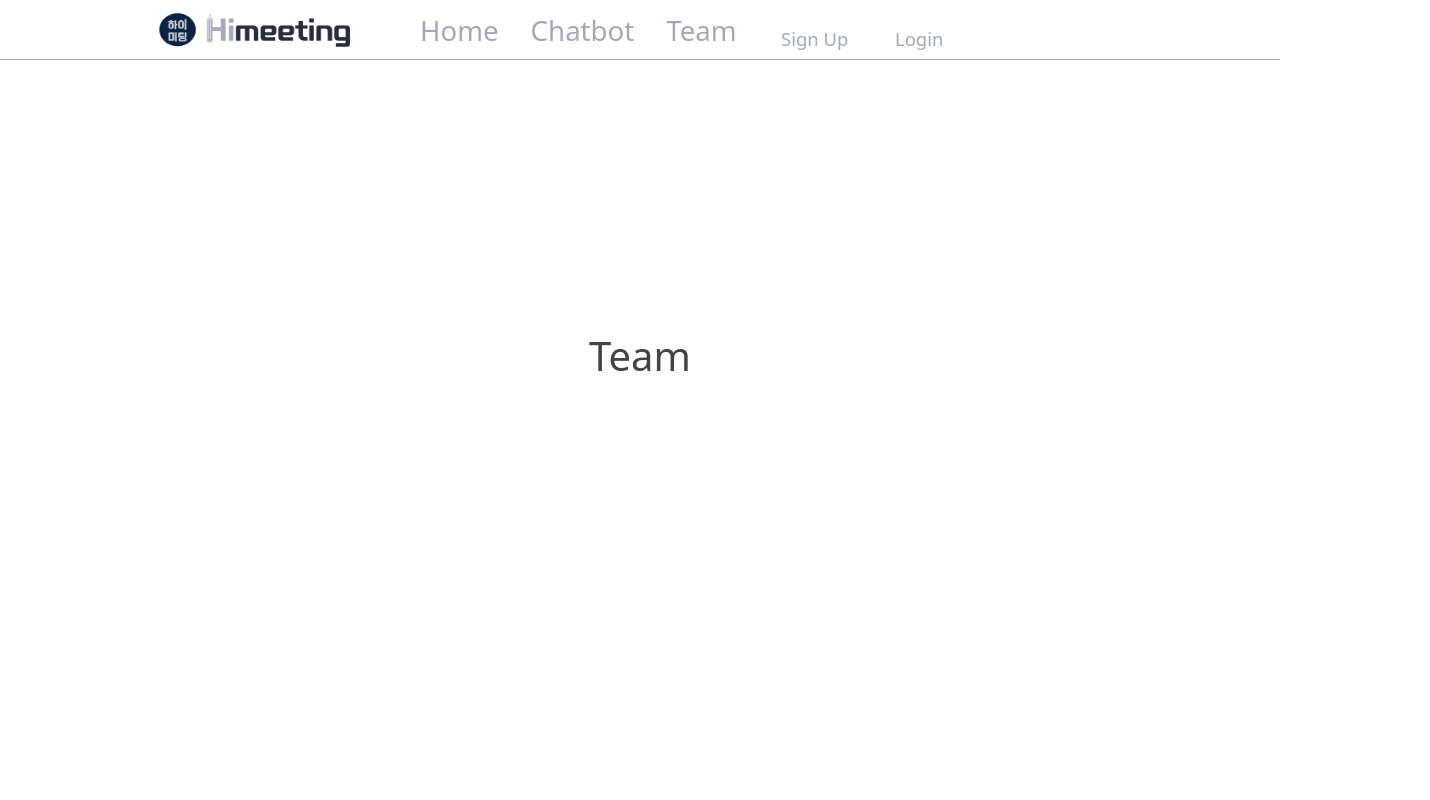
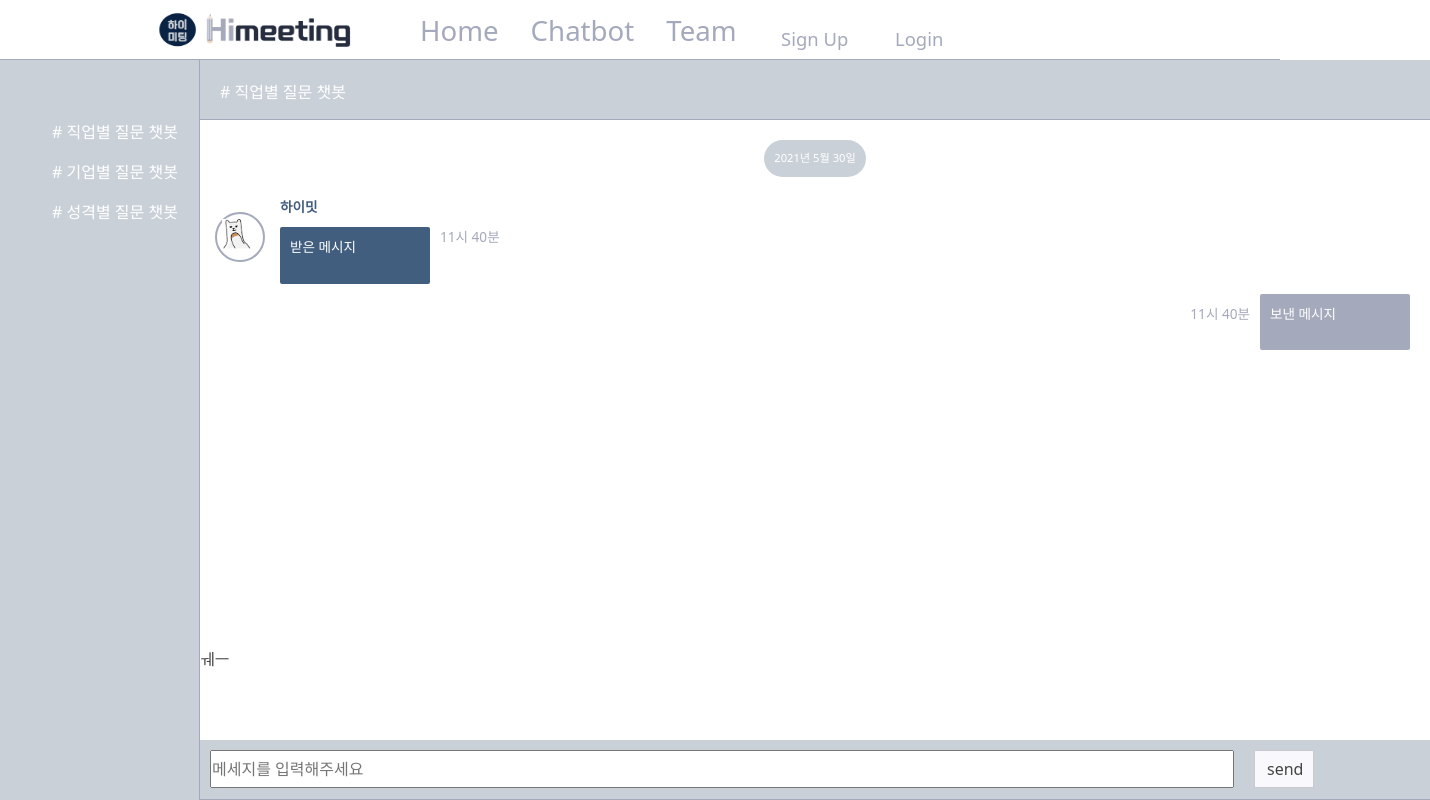
Before and after one commit to nodemonkr/Chatbot, a React (Create React App) app: page /team in a window 1280 px wide. Shown: the whole page, 1430 px wide, since content can reach past the window. Built offline with nearby package versions, Linux system fonts and the light colour scheme.

Commit message:
2021-06-07 DY : chatbot css 수정
2021-06-07 DY : chatbot css 수정

```diff
--- /dev/null
+++ b/src/css/team.module.css
@@ -0,0 +1,166 @@
+
+/* 전체 박스 */
+.chatbot {
+    margin-top: 60px;
+    display: flex;
+    justify-content: space-between;
+    flex-wrap: wrap;
+}
+
+
+/* 채팅 목록 박스 */
+.chatbotLeft {
+    height: 100%;
+    width: 200px;
+    position: fixed;
+    padding:20px;
+    z-index: 1;
+    top: 0;
+    bottom:0;
+    overflow-x:hidden;
+    background-color: #cad0d8;
+    border-right: 1px solid #a4a9bc;
+
+}
+/* 챗봇 목록 */
+.chatbotList{
+    margin-top: 100px;
+}
+/* 채팅 창 박스*/
+.chatbotRight {
+    margin-left: 200px;
+    display: flex;
+    flex-direction: column;
+}
+.center{
+    text-align: center;
+    margin : 20px;
+}
+/* 챗봇 이름 */
+.chatbotName{
+    background: #cad0d8;
+    border-bottom: 1px solid #a4a9bc;
+    width: 1230px;
+    height: 60px;
+    padding: 20px;
+}
+ul {
+    padding:0;
+}
+.chatbotFont{
+    color: #fff;
+}
+
+/* ===========  톡 보내기 =========== */
+.chatbotTalk {
+    height: 527px;
+}
+.talkDay {
+    display:inline-block;
+    color: #fff;
+    background-color: #cad0d8;
+    border-radius: 80px;
+    padding: 10px;
+    font-size: 0.7rem;
+}
+
+/* 챗봇 이미지 */
+.chatbotImage {
+    display:inline-block;
+    border: 2px solid #a4a9bc;
+    border-radius: 50px;
+    width: 50px;
+    height: 50px;
+    padding: 5px ;
+    margin: 15px;
+
+}
+
+/* 받은 메시지 */
+.getTalk{
+    display:flex;
+    font-size: 0.85rem;
+}
+.getTalkAbout {
+    margin-left:0;
+    display: flex;
+}
+.getMsg{
+    margin-top: 10px;
+    margin-bottom: 10px;
+    border-radius: 2px;
+    background-color: #425e7f;
+    padding: 10px;
+    position: relative;
+    width: 150px;
+}
+.talkContainer{
+    margin-top: 20px;
+}
+.talkChatbotName {
+    color: #425e7f;
+}
+.talkTime {
+    color: #a4a9bc;
+    margin-left: 10px;
+    margin-right: 10px;
+    margin-top: 10px;
+    bottom: 0;
+}
+
+/* 보낸 메시지 */
+.sendTalk{
+    font-size: 0.85rem;
+}
+.sendMsg {
+    border-radius: 2px;
+    background-color: #a4a9bc ;
+    padding: 10px;
+    position: relative;
+    width: 150px;
+}
+.sendTalkAbout{
+    float: right;
+    display: flex;
+    margin-top: 0;
+    margin-right:20px;
+  }
+
+  /* ===========  톡 보내기 =========== */
+  .chatbotSandTalk{
+    background: #cad0d8;
+    border-bottom: 1px solid #a4a9bc;
+    width: 100%;
+    height: 60px;
+    bottom:0;
+    position: fixed;
+    padding: 0;
+}
+.inputSandTalk{
+
+    position: relative;
+  display: flex;
+  flex-wrap: wrap;
+  margin: 0px;
+}
+.formControl {
+    margin: 10px;
+    width: 80%;
+  }
+.inputSendBox{
+    margin: 10px;
+    margin-right: 20px;
+    width: 60px;
+  display: flex;
+  -ms-flex-align: center;
+  align-items: center;
+  padding: 0.375rem 0.75rem;
+  font-size: 1rem;
+  font-weight: 400;
+  line-height: 1.5;
+  color: #444;
+  text-align: center;
+  white-space: nowrap;
+  background-color: #f9f8fc;
+  border: 1px solid #cbc8d0;
+}
--- a/src/pages/team.js
+++ b/src/pages/team.js
@@ -1,17 +1,84 @@
 import React from 'react'
+
+import styles from "../css/team.module.css"
+import classNames from 'classnames'
 
 const Team = () => {
     return (
-        <div
-            style={{
-                display:'flex',
-                justifyContent:'center',
-                alignItems:'center',
-                height: '90vh'
-            }}
-        >
-            <h1>Team</h1>
+
+        <div className={styles.chatbot}>
+            {/* 왼쪽 챗봇 리스트 */}
+            <div className={styles.chatbotLeft}>
+                <div className={classNames({[styles.chatbotList]:true, [styles.chatbotFont]:true})}>
+                    <ul>
+                        <li><p># 직업별 질문 챗봇</p></li>
+                        <li><p># 기업별 질문 챗봇</p></li>
+                        <li><p># 성격별 질문 챗봇</p></li>
+                    </ul>
+                </div>
+            </div>
+            {/* 오른쪽 챗봇 채팅 */}
+            <div className={styles.chatbotRight}>
+                {/* 대화 중인 챗봇 */}
+                <div className={classNames({[styles.chatbotFont]:true, [styles.chatbotName]:true})}>
+                       # 직업별 질문 챗봇
+                </div>
+                {/* 대화 내용 */}
+                <div className={styles.chatbotTalk}>
+                    <div className={styles.center}>
+
+                    <span className={styles.talkDay}>2021년 5월 30일</span>
+                    </div>
+                        {/* 받은 메시지 */}
+                        <div className={styles.getTalk}>
+                            <span className={styles.chatbotImage}>
+                                <img src='images/임시chaticon.png' width="30" height="30"/>
+                            </span>
+                            <div claaName={styles.talkContainer}>
+                                <strong className={styles.talkChatbotName}>하이밋</strong><br/>
+
+                                <span className={styles.getTalkAbout}>
+                                    <div className={classNames({[styles.getMsg]:true, [styles.chatbotFont]:true})}>
+                                        <p>받은 메시지</p>
+                                    </div>
+                                    <div><p className={styles.talkTime}>11시 40분</p></div>
+                                </span>
+                            </div>
+                        </div>
+                         {/* 보낸 메시지 */}
+                         <div className={styles.sendTalk}>
+                             <span className={styles.sendTalkAbout}>
+                                    <div><p className={styles.talkTime}>11시 40분</p></div>
+                                    <div className={classNames({[styles.sendMsg]:true, [styles.chatbotFont]:true})}>
+                                        <p>보낸 메시지</p>
+                                    </div>
+                            </span>
+                        </div>
+                </div>
+                {/* 톡 보내기 */}ㅞㅡ
+                <div className={styles.chatbotSandTalk}>
+                        <div className={styles.inputSandTalk}>
+                        <input
+                            className={styles.formControl}
+                            placeholder="메세지를 입력해주세요"
+                            //value={message}
+                            //onChange={(e)=>setMessage(e.target.value)}
+                            // onKeyPress={}
+                        />
+                        <div>
+                            <span
+                               className={styles.inputSendBox}
+                            // onClick={chatBotCall}
+                            >
+                            send
+                            </span>
+                        </div>
+                        </div>
+
+                </div>
+            </div>
         </div>
+
     )
 }
 
```
